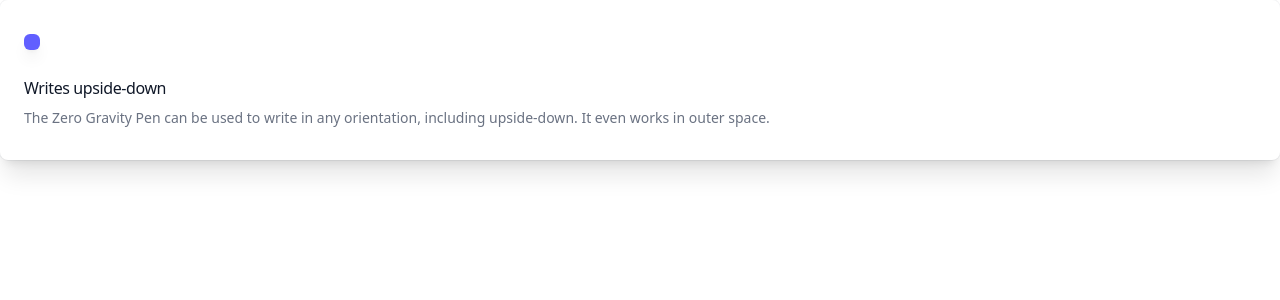
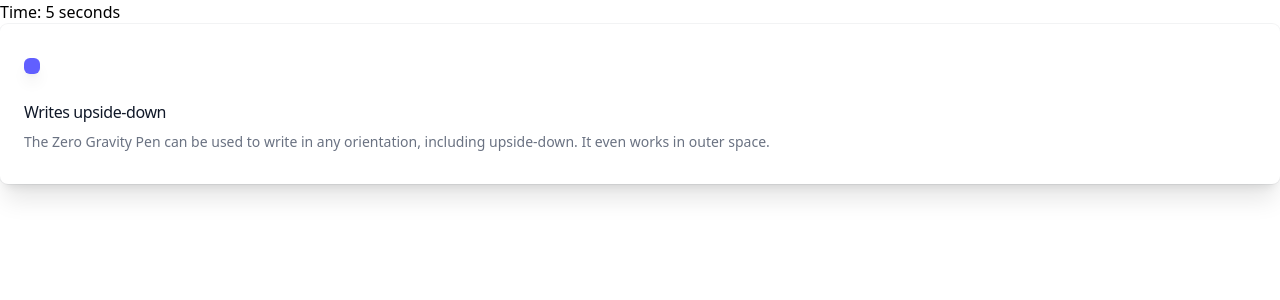
Before and after one commit to varun-developer-public/batch270, a React (Vite) app: page / in a window 1280 px wide. Shown: the top 300 px of the page. Built offline with nearby package versions, Linux system fonts and the light colour scheme.

Commit message:
`Refactored welcome component and updated home component with new imports and state management`

```diff
--- /dev/null
+++ b/src/components/General/timer.jsx
@@ -0,0 +1,28 @@
+import { useEffect, useState } from "react";
+
+function Timer() {
+  const [seconds, setSeconds] = useState(0);
+
+  useEffect(() => {
+    const interval = setInterval(() => {
+      setSeconds((prev) => prev + 1);
+      console.log(seconds);
+
+    }, 1000);
+    return (
+        ()=> {
+            console.log("Removed")
+            clearInterval(interval);
+        }
+    ) // Cleanup on unmount
+  }, []);
+
+  return (
+    <>
+    <h2>Time: {seconds} seconds</h2>
+
+    </>
+  )
+}
+
+export default Timer
--- a/src/components/General/welcome.jsx
+++ b/src/components/General/welcome.jsx
@@ -1,25 +1,27 @@
 import { useEffect, useState } from "react";
-import { ButtonComponent } from "../products/productItem";
+import ProductItem, { ButtonComponent } from "../products/productItem";
 
 function Welcome({username}) {
+   const [user,setUser] = useState('default')
+   const [demo,setDemo] = useState('default')
+  useEffect(()=>{
 
-    // let [user,setUser] = useState("Varun")
+    console.log(user);
+    return
+  },[user,demo])
 
-  // useEffect(()=>{
-
-  //     // let user = "Varun";
-  //   console.log(user);//Varun
-
-  //   console.log(user);//Varun
-
-
-  //   setUser("Vimal")
-  //   console.log(user);//Vimal
-  // })
-
+function demodemo(){
+  setDemo('demo')
+}
   return (
-    <div>Welcome {username}
-    <ButtonComponent>Hiiiii</ButtonComponent></div>
+ <>
+    <div onClick={demodemo}>
+      Welcome {user},Kumar
+    </div>
+    <div onClick={()=>setDemo("demo")}>
+      Welcome {demo},Kumar
+    </div>
+ </>
   )
 }
 
--- a/src/home.jsx
+++ b/src/home.jsx
@@ -1,22 +1,32 @@
+import { useEffect, useState } from "react"
 import Welcome from "./components/General/welcome"
 import NavBar from "./components/Navbar/navbar"
 import ProductList from "./components/products/productList"
 import './index.css'
+import Timer from "./components/General/timer"
 function Home(){
+  const [show, setShow] = useState(false)
+  useEffect(()=>{
+    setTimeout(() => {
+      setShow(true)
+    }, 5000);
+  })
 
     return (
         <>
+       {/* {show && <Welcome username={"Vimal"}/>} */}
+       <Timer/>
         {/* <Welcome/>
         <NavBar/>
         <ProductList/> */}
-        <div class="bg-white dark:bg-gray-800 rounded-lg px-6 py-8 ring shadow-xl ring-gray-900/5">
-  <div>
-    <span class="inline-flex items-center justify-center rounded-md bg-indigo-500 p-2 shadow-lg">
+        <div className="bg-white dark:bg-gray-800 rounded-lg px-6 py-8 ring shadow-xl ring-gray-900/5">
+      <div>
+    <span className="inline-flex items-center justify-center rounded-md bg-indigo-500 p-2 shadow-lg">
 
     </span>
   </div>
-  <h3 class="text-gray-900 dark:text-white mt-5 text-base font-medium tracking-tight ">Writes upside-down</h3>
-  <p class="text-gray-500 dark:text-gray-400 mt-2 text-sm ">
+  <h3 className="text-gray-900 dark:text-white mt-5 text-base font-medium tracking-tight ">Writes upside-down</h3>
+  <p className="text-gray-500 dark:text-gray-400 mt-2 text-sm ">
     The Zero Gravity Pen can be used to write in any orientation, including upside-down. It even works in outer space.
   </p>
 </div>
```
